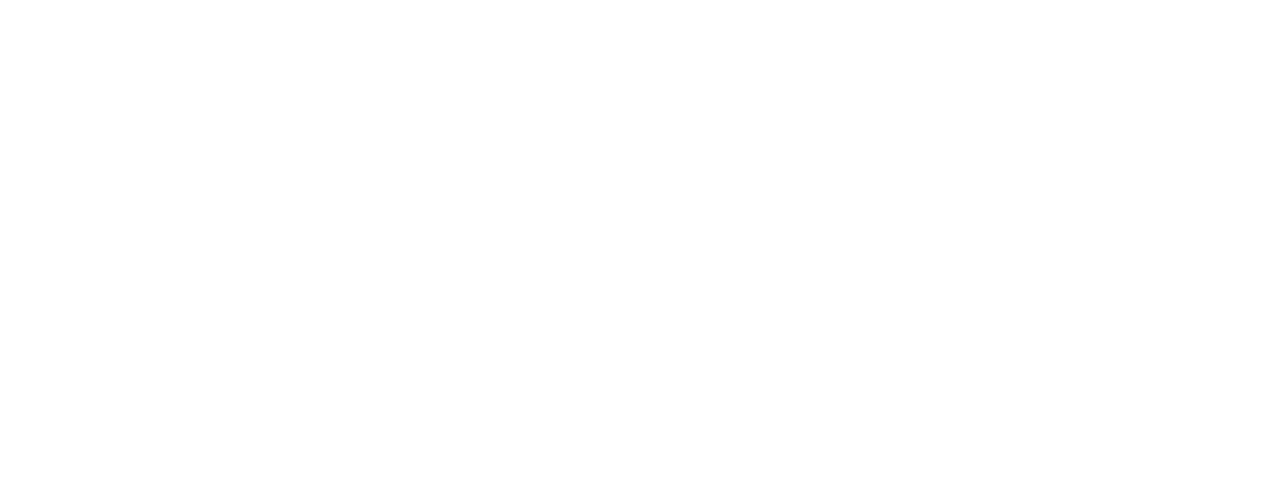
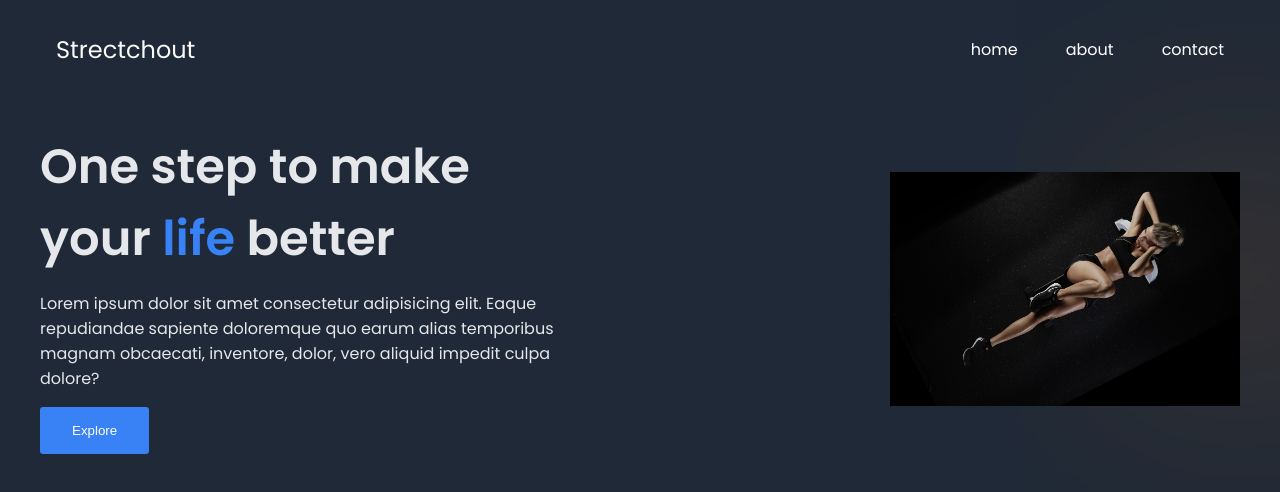
Before and after one commit to Anigrl/project-landing-page, a plain HTML site: page index.html in a window 1280 px wide. Drawn offline with nearby package versions, Linux system fonts and the light colour scheme.

Commit message:
create first pagehome page

```diff
--- a/index.html
+++ b/index.html
@@ -6,14 +6,43 @@
     <meta name="viewport" content="width=device-width, initial-scale=1.0">
     <title>STRETCHOUT-one destination for all of the stretching and workout exrscies</title>
     <link rel="stylesheet" href="style.css">
-    <link rel="preconnect" href="https://fonts.googleapis.com">
-    <link rel="preconnect" href="https://fonts.gstatic.com" crossorigin>
+
+
     <link href="https://fonts.googleapis.com/css2?family=Roboto&display=swap" rel="stylesheet">
+    <link rel="stylesheet" href="https://cdnjs.cloudflare.com/ajax/libs/remixicon/3.5.0/remixicon.min.css">
 </head>
 
 <body>
 
+    <nav>
+        <div class="nav-logo">
+            <a href="#">Strectchout</a>
+        </div>
 
+        <ul class="nav-links">
+            <li class="nav-item"><a href="#">home</a></li>
+            <li class="nav-item"><a href="#">about</a></li>
+            <li class="nav-item"><a href="#">contact</a></li>
+
+        </ul>
+    </nav>
+
+    <header class="container">
+        <span class="blur"></span>
+        <div class="content">
+            <h2>One step to make your <span>life</span> better</h2>
+            <p>Lorem ipsum dolor sit amet consectetur adipisicing elit. Eaque repudiandae sapiente doloremque quo earum alias temporibus magnam obcaecati, inventore, dolor, vero aliquid impedit culpa dolore?</p>
+            <button class="btn">Explore</button>
+        </div>
+        <div class="mainimg">
+            <img src="girlstretch.jpg" alt="workout">
+        </div>
+    </header>
+
+
+
+
+    <script src="script.js"></script>
 </body>
 
 </html>
--- a/style.css
+++ b/style.css
@@ -1,10 +1,13 @@
 /* all styling for stretchout website  */
+
+@import url('https://fonts.googleapis.com/css2?family=Poppins:wght@400;500;600;700&family=Roboto&display=swap');
+
 
 :root {
     /*colours  */
 
     --background-clr: #1F2937;
-    --button-clr: #388256;
+    --button-clr: #3882F6;
     --quote-back-clr: #E5E7EB;
     --logo-clr: #F9FAF8;
     --info-header-clr: #1F2937;
@@ -25,62 +28,133 @@
 * {
     margin: 0;
     padding: 0;
+    border: none;
+    box-sizing: border-box;
 }
 
-.home {
-    display: grid;
-    grid-template-columns: 1;
-
-    /* background-color: var(--background-clr); */
-    border: 1px solid black;
-    width: min(100% - 2rem) ;
-    margin: 0 auto;
-    height: 80vh;
-    font-family: 'Roboto', sans-serif;
+a {
+    text-decoration: none;
 }
 
-.navbar {
-    display: flex;
-    width: 100%;
-    /* flex: 1; */
-    justify-content: space-around;
-    align-items: center;
-    text-transform: capitalize;
-    border: 1px solid black;
-    height: 3rem;
+body {
+    font-family: 'Poppins', sans-serif;
+    background-color: var(--background-clr);
 }
 
-.navbar ul {
+nav {
+    max-width: 1200px;
+    margin: auto;
+    padding: 2rem 1rem;
     display: flex;
-    list-style: none;
-    background-color: yellow;
+    align-items: center;
+    justify-content: space-between;
+    gap: 2rem;
+    /* background-color: red; */
+
 }
 
-.navbar ul li {
-    padding: 0 3rem;
-    font-size: var(--fs-extrasmall);
-    /* color: var(--quote-back-clr); */
+.nav-logo {
+    max-width: 100px;
 }
-.logo {
+
+.nav-logo a {
     font-size: var(--fs-logo);
-    /* color: var(--logo-clr); */
-    letter-spacing: 1px;
+
+    color: var(--logo-clr);
+
+}
+
+.nav-links {
+    list-style: none;
+    display: flex;
+    align-items: center;
+    gap: 3rem;
+
+}
+
+.nav-item a {
+    padding-bottom: 0.75rem;
+    position: relative;
+    /* color: var(--info-header-clr); */
+    color: white;
+
+}
+
+.nav-item a::after {
+    content: "";
+    position: absolute;
+    height: 2px;
+    width: 0;
+    bottom: 0;
+    left: 0;
+    background-color: var(--logo-clr);
+    transition: all 0.3s ease;
+}
+
+.nav-item a:hover::after {
+    width: 70%;
+
+}
+
+.btn {
+    background-color: var(--button-clr);
+    color: white;
+    padding: 1rem 2rem;
+    border-radius: 3px;
+}
+
+.container {
+    max-width: 1200px;
+    margin: auto;
+    /* padding: 5rem; */
+}
+
+.blur{
+    position: absolute;
+    box-shadow: 0 0 1000px 50px rgb(206, 109, 18);
+    z-index: -100;
+}
+
+.mainimg img{
+    width: 350px;
+    height: auto;
+
+}
+header{
+    position: relative;
+    padding-top: 2rem;
+    display: grid;
+    grid-template-columns: repeat(2,1fr);
+    gap: 10rem;
+    place-items: flex-end;
+    align-items: center;
+    /* background-color: yellow; */
+}
+header .content h2{
+    margin-bottom: 1rem;
+    color: var(--quote-back-clr);
+    font-size: var(--fs-large);
+    font-weight: 600;
+}
+
+header .content p{
+    color: var(--quote-back-clr);
+    font-size: var(--fs-);
+    margin-bottom: 1rem;
+}
+header .content span{
+    color: var(--button-clr);
+}
+.mainimg img{
+    max-width:600px ;
+    margin: auto;
 }
 
 
-.hero {
-    background-color: red;
+@media (max-width:680px)  {
+    header{
+        grid-template-columns: 1fr;
+        place-items: center;
+    }
+
 }
-
-.hero-description {
-    border: 1px solid black;
-}
-
-.hero-tagline {
-    font-size: var(--fs-large);
-    color: var(--logo-clr);
-}
-
-.hero-img img {
-    height: 300px;
-}
```
Also changed, not shown: girlstretch.jpg (added), script.js (added).
